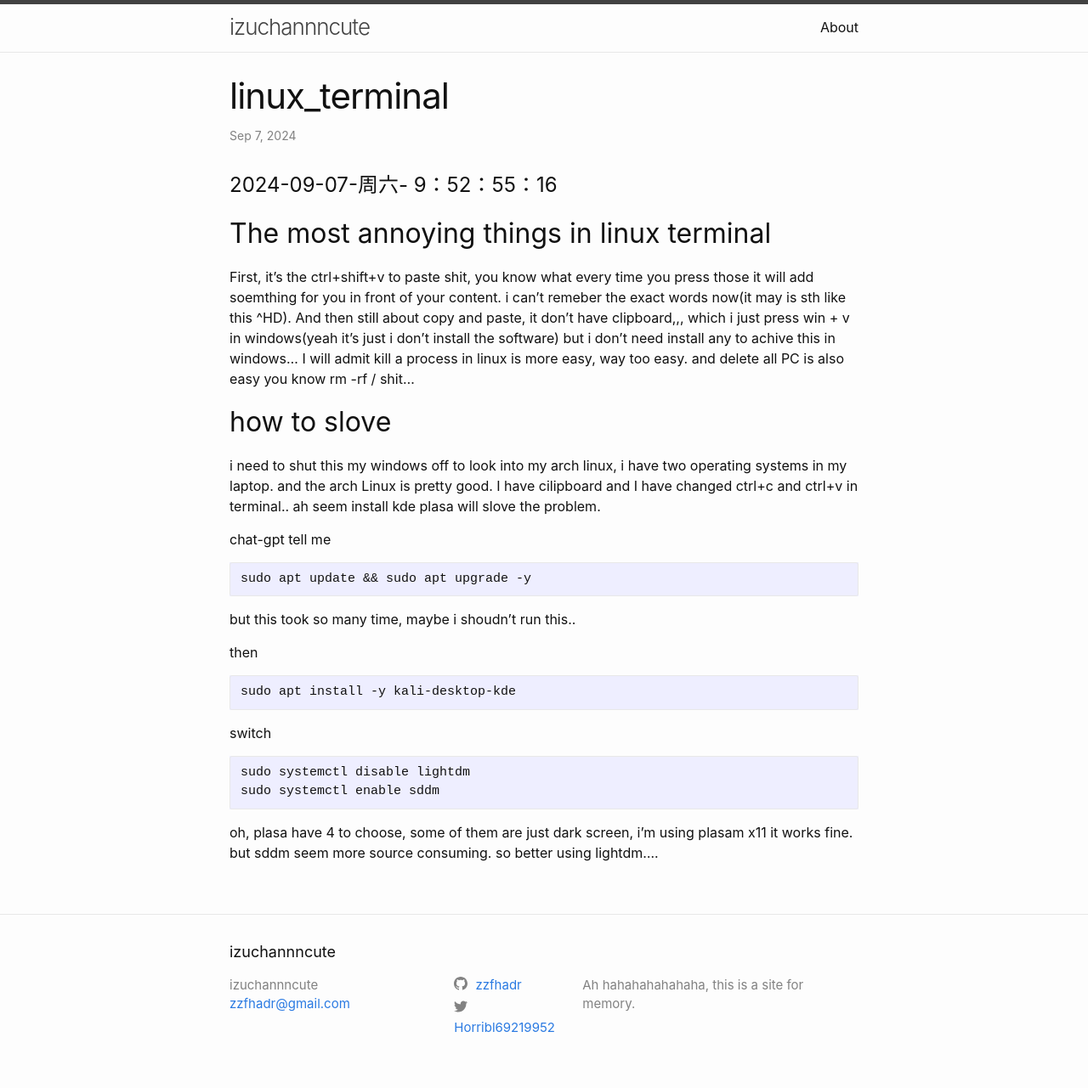
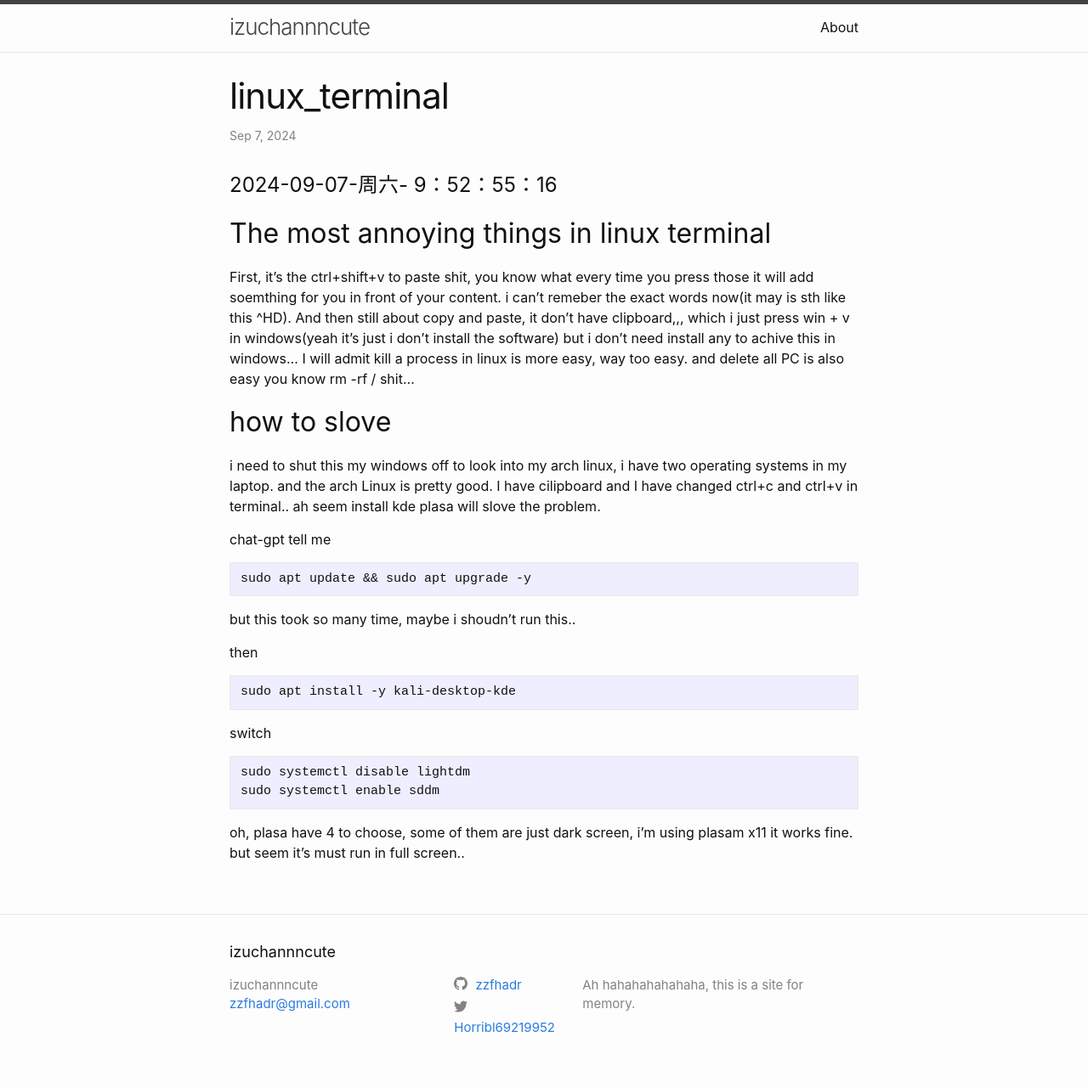
Before and after one commit to zzfhadr/izuchannn.github.io, a Jekyll site: the page built from _posts/2024-09-07-周六- 9：52：55：16-linux_terminal.md, in a window 1280 px wide. Shown: the whole page at 85% size. Built offline with Jekyll 4.4.1, drawn with Linux system fonts in a browser that asks for light colours.

Commit message:
autobatscriptdoupdateforme

````diff
--- a/_posts/2024-09-07-周六- 9：52：55：16-linux_terminal.md
+++ b/_posts/2024-09-07-周六- 9：52：55：16-linux_terminal.md
@@ -32,4 +32,4 @@ sudo systemctl disable lightdm
 sudo systemctl enable sddm
 ```
 
-oh, plasa have 4 to choose, some of them are just dark screen, i'm using plasam x11 it works fine. but sddm seem more source consuming. so better using lightdm....
+oh, plasa have 4 to choose, some of them are just dark screen, i'm using plasam x11 it works fine. but seem it's must run in full screen..
````
